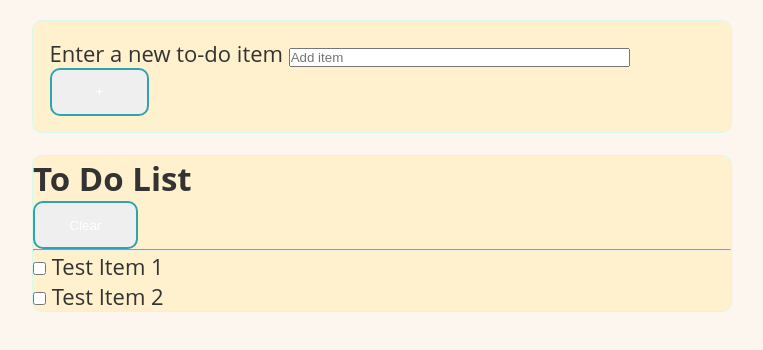
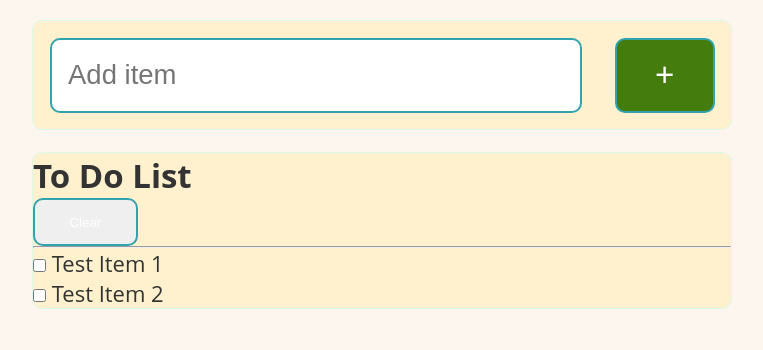
Before and after one commit to siestuser/SimpleToDoList, a website: page index.html in a window 1280 px wide. Shown: the whole page, without its empty margins (258-1021 px from the left). Drawn offline with Linux system fonts and the light colour scheme.

Commit message:
more styling added

```diff
--- a/index.html
+++ b/index.html
@@ -18,7 +18,7 @@
         <section class="listContainer">
             <div class="listTitle" id="listTitle">
                 <h1>To Do List</h1>
-                <button type="reset" id="clearItems" class="button clearButton" title="Clear the list" aria-label="Button to clear the list" tabindex="0">Clear</button>
+                <button type="reset" id="clearItems" class="button" title="Clear the list" aria-label="Button to clear the list" tabindex="0">Clear</button>
             </div>
             <hr />
             <div id="listItems">
--- a/sass/_newItemEntry.scss
+++ b/sass/_newItemEntry.scss
@@ -3,4 +3,36 @@
   top: 0;
   margin-bottom: 1rem;
   padding: 0.75rem;
+
+  form{
+    display: flex;
+    justify-content: space-between;
+
+    label{
+      position: absolute;
+      left: -10000px;
+    }
+
+    input[type="text"]{
+      width: 80%;
+      font-size: 1.25rem;
+      border: 2px solid $textbox-border-color;
+      border-radius: 10px;
+      padding: 0.75rem;
+      outline: none;
+    }
+
+    input[type="text"]:focus, input[type="text"]:hover{
+      box-shadow: 2px 2px 5px #000;
+    }
+
+    button{
+      background-color: $add-button-color;
+      font-size: 1.25rem;
+      padding: 0.75rem;
+      @include mp(768px){
+        font-size: 1.5rem;
+      }
+    }
+  }
 }
--- a/sass/styles.scss
+++ b/sass/styles.scss
@@ -1,3 +1,4 @@
 @import "_base";
 @import "_sharedCLasses";
 @import "newItemEntry";
+@import "listContainer";
```
Also changed, not shown: sass/_listContainer.scss (added), sass/styles.css, 1 other file.
